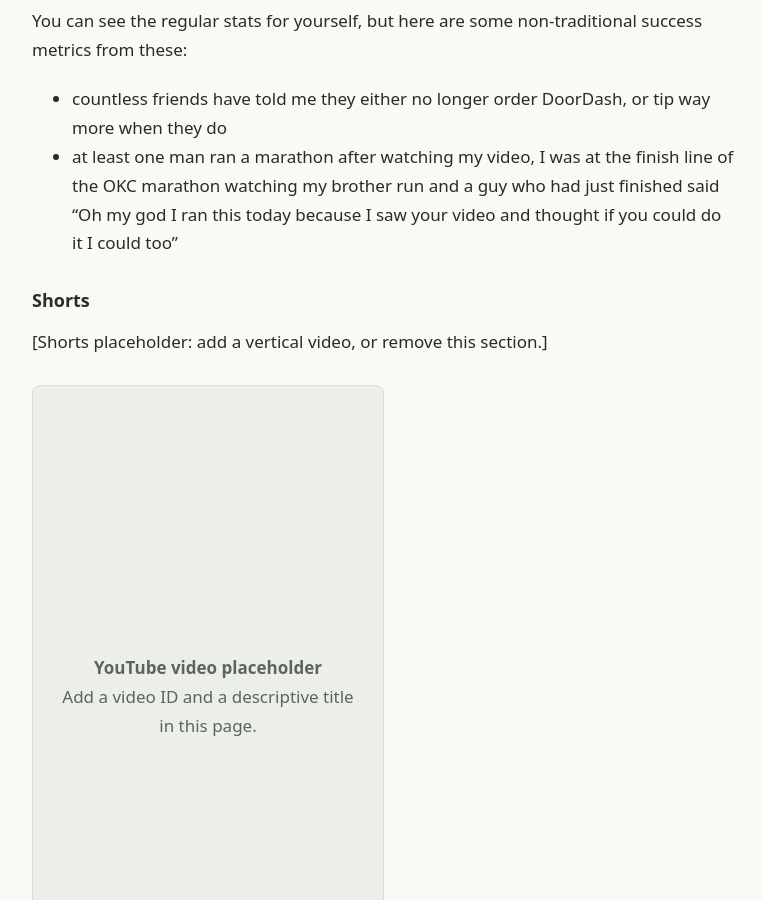
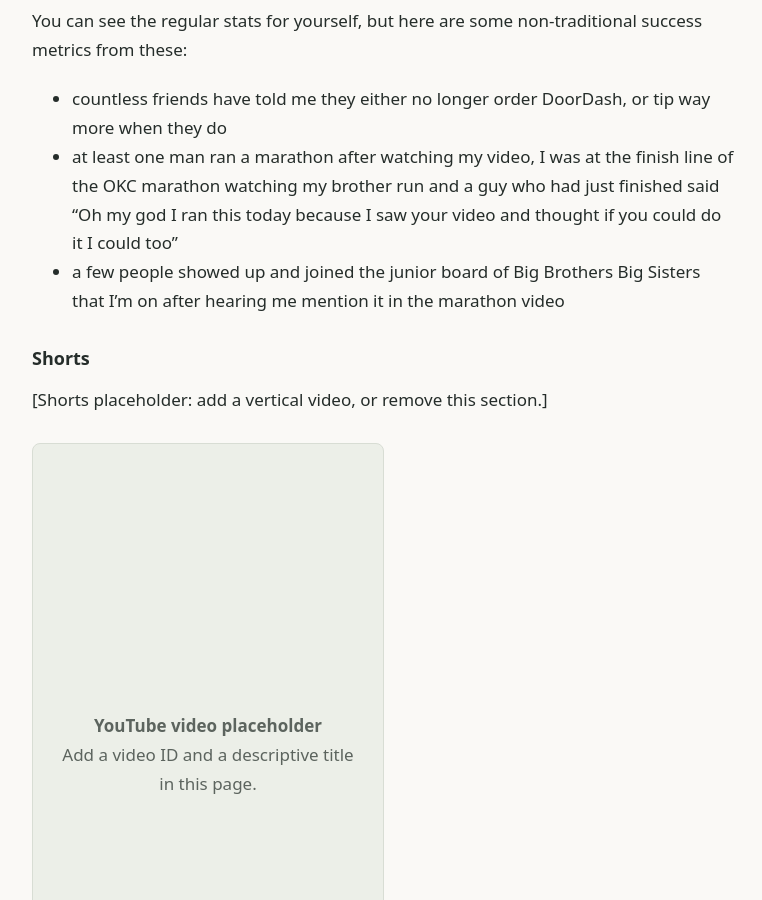
Before and after one commit to macyagilliam/macyagilliam, a Jekyll site: the page built from morning-brew.md, in a window 1280 px wide and 900 px high, scrolled down 834 px. Shown: the whole window, without its empty margins (256-1018 px from the left). Built offline with Jekyll 4.4.1, drawn with Linux system fonts in a browser that asks for light colours.

Commit message:
Add the missing Big Brothers Big Sisters success metric bullet

```diff
--- a/morning-brew.md
+++ b/morning-brew.md
@@ -18,6 +18,7 @@ You can see the regular stats for yourself, but here are some non-traditional su
 
 - countless friends have told me they either no longer order DoorDash, or tip way more when they do
 - at least one man ran a marathon after watching my video, I was at the finish line of the OKC marathon watching my brother run and a guy who had just finished said "Oh my god I ran this today because I saw your video and thought if you could do it I could too"
+- a few people showed up and joined the junior board of Big Brothers Big Sisters that I'm on after hearing me mention it in the marathon video
 
 ### Shorts
 
```
